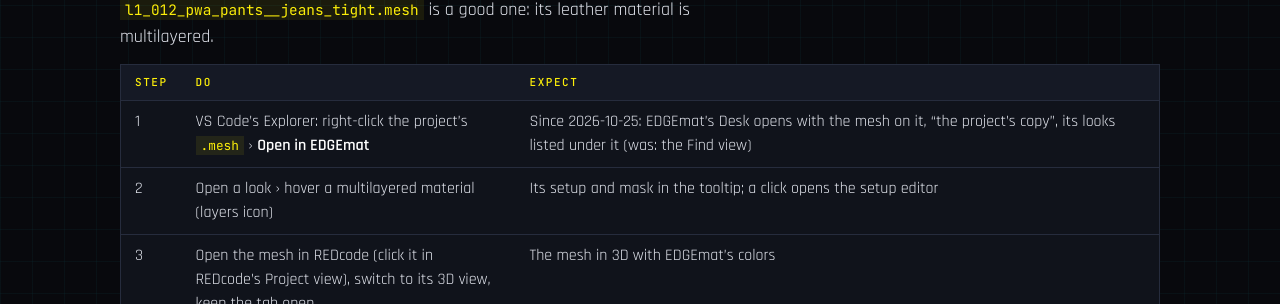
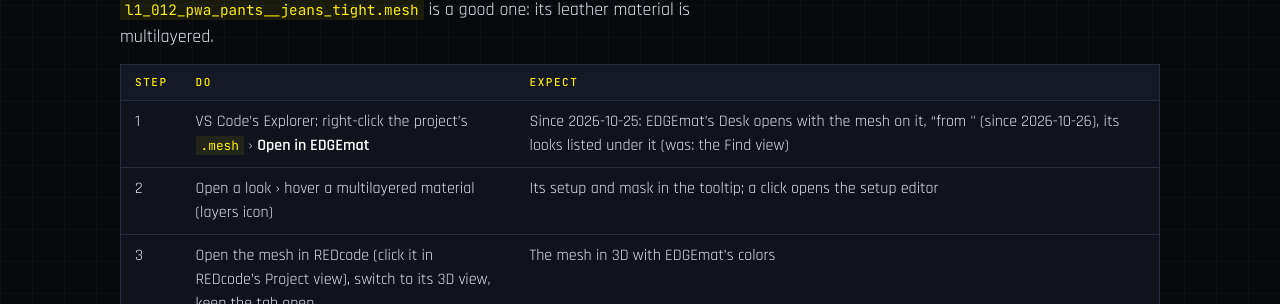
Before and after one commit to Edgemodders/EDGEmat, a Jekyll site: the page built from docs/testing.md, in a window 1280 px wide and 900 px high, scrolled down 19718 px. Shown: the part 149-453 px from the top of the window. Built offline with Jekyll 4.4.1, drawn with Linux system fonts in a browser that asks for light colours; our own code applies the rules of GitHub Pages for plain Markdown files.

Commit message:
Testing: Open Mesh step 1 says "from <project>", as the Desk now does
Co-Authored-By: Claude Opus 5.5 <noreply@anthropic.com>

```diff
--- a/docs/testing.md
+++ b/docs/testing.md
@@ -322,7 +322,7 @@ Added 2026-10-23: from a mesh in 3D to its materials in EDGEmat, and the 3D view
 
 | Step | Do | Expect |
 |---|---|---|
-| 1 | VS Code's Explorer: right-click the project's `.mesh` › **Open in EDGEmat** | Since 2026-10-25: EDGEmat's Desk opens with the mesh on it, "the project's copy", its looks listed under it (was: the Find view) |
+| 1 | VS Code's Explorer: right-click the project's `.mesh` › **Open in EDGEmat** | Since 2026-10-25: EDGEmat's Desk opens with the mesh on it, "from <project>" (since 2026-10-26), its looks listed under it (was: the Find view) |
 | 2 | Open a look › hover a multilayered material (layers icon) | Its setup and mask in the tooltip; a click opens the setup editor |
 | 3 | Open the mesh in REDcode (click it in REDcode's Project view), switch to its 3D view, keep the tab open | The mesh in 3D with EDGEmat's colors |
 | 4 | In the setup editor from step 2, change a layer's color, then **Save to Project** › **As a new setup** (recommended) › accept the game path › keep the project's mesh ticked › Enter | Saved, and the project's mesh pointed at the new setup. Within a few seconds the 3D view from step 3 draws its materials again with the new color. Unverified: how REDcode's open tab takes its mesh file changing on disk (redraws, asks to reload, or keeps its copy). *In place of the game's setup* needs the Material Texture Override mod in the game; *At a game path you choose* changes no mesh, so the 3D view would not change |
```
